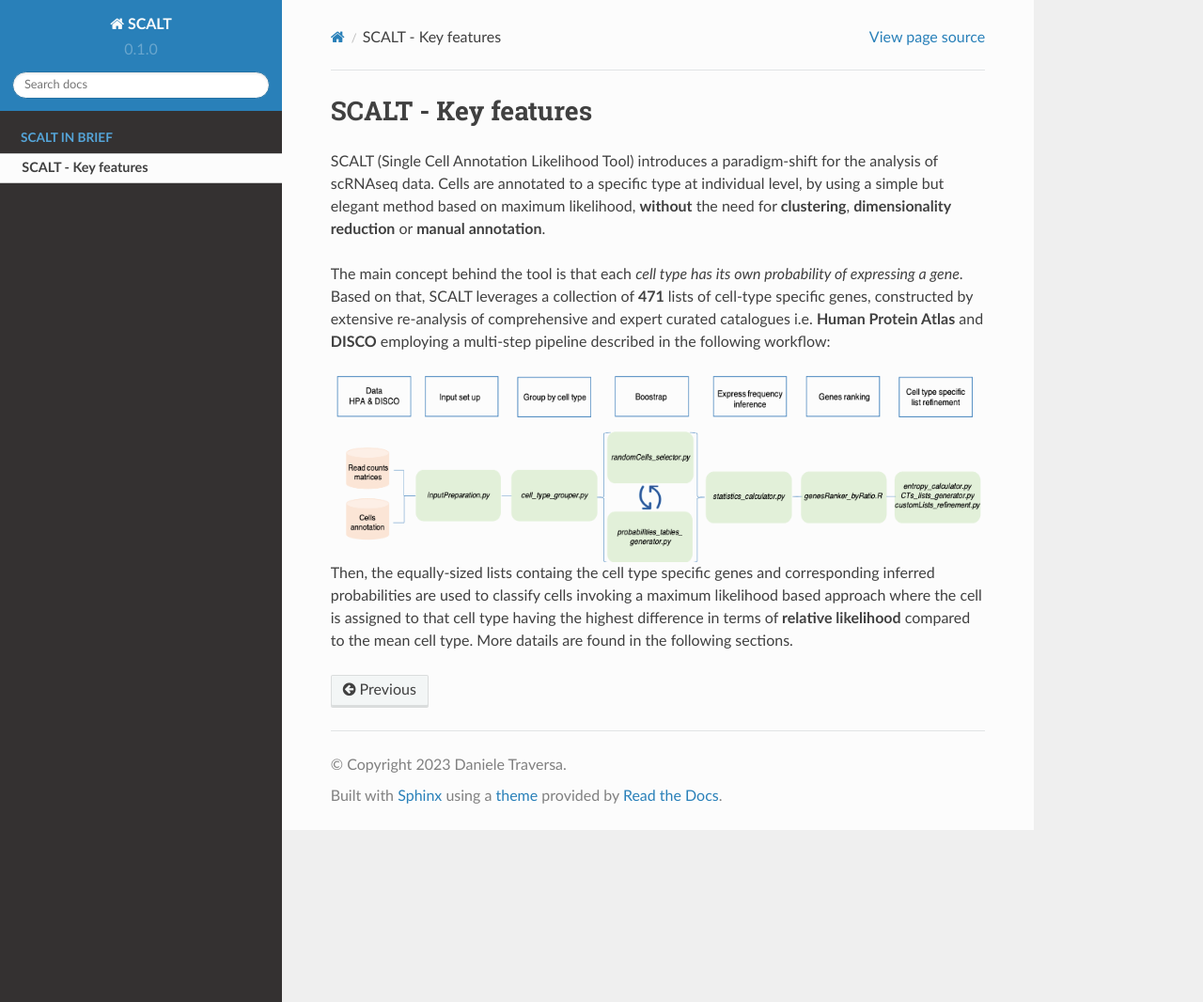
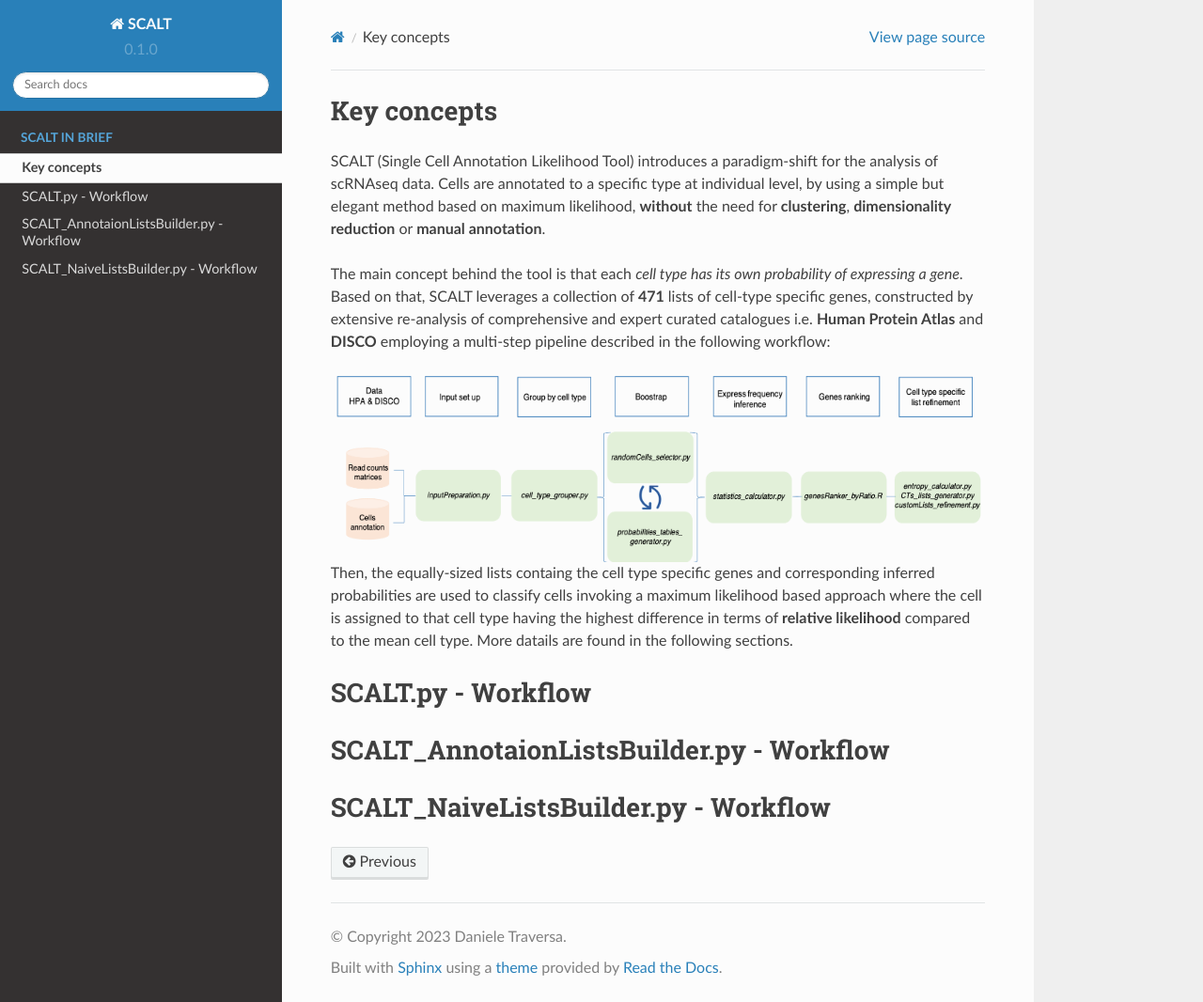
Before and after one commit to danitrave/CapitalCitiesGame, a Sphinx documentation site: the page built from docs/source/intro.rst, in a window 1280 px wide and 1066 px high. Shown: the whole window at 94% size. Built offline with Sphinx 7.4.7 and the Read the Docs theme 2.0.0, drawn with Linux system fonts in a browser that asks for light colours.

Commit message:
Update intro.rst

```diff
--- a/docs/source/intro.rst
+++ b/docs/source/intro.rst
@@ -1,5 +1,5 @@
-SCALT - Key features
-====================
+Key concepts
+============
 
 SCALT (Single Cell Annotation Likelihood Tool) introduces a paradigm-shift for the analysis of scRNAseq data. Cells are annotated to a specific type at individual level, by using a simple but elegant method based on maximum likelihood, **without** the need for **clustering**, **dimensionality reduction** or **manual annotation**.
 
@@ -12,3 +12,12 @@ Based on that, SCALT leverages a collection of **471** lists of cell-type specif
 
 Then, the equally-sized lists containg the cell type specific genes and corresponding inferred probabilities are used to classify cells invoking a maximum likelihood based approach where the cell is assigned to that cell type having the highest difference in terms of **relative likelihood** compared to the mean cell type.
 More datails are found in the following sections.
+
+SCALT.py - Workflow
+===================
+
+SCALT_AnnotaionListsBuilder.py - Workflow
+=========================================
+
+SCALT_NaiveListsBuilder.py - Workflow
+=====================================
```
